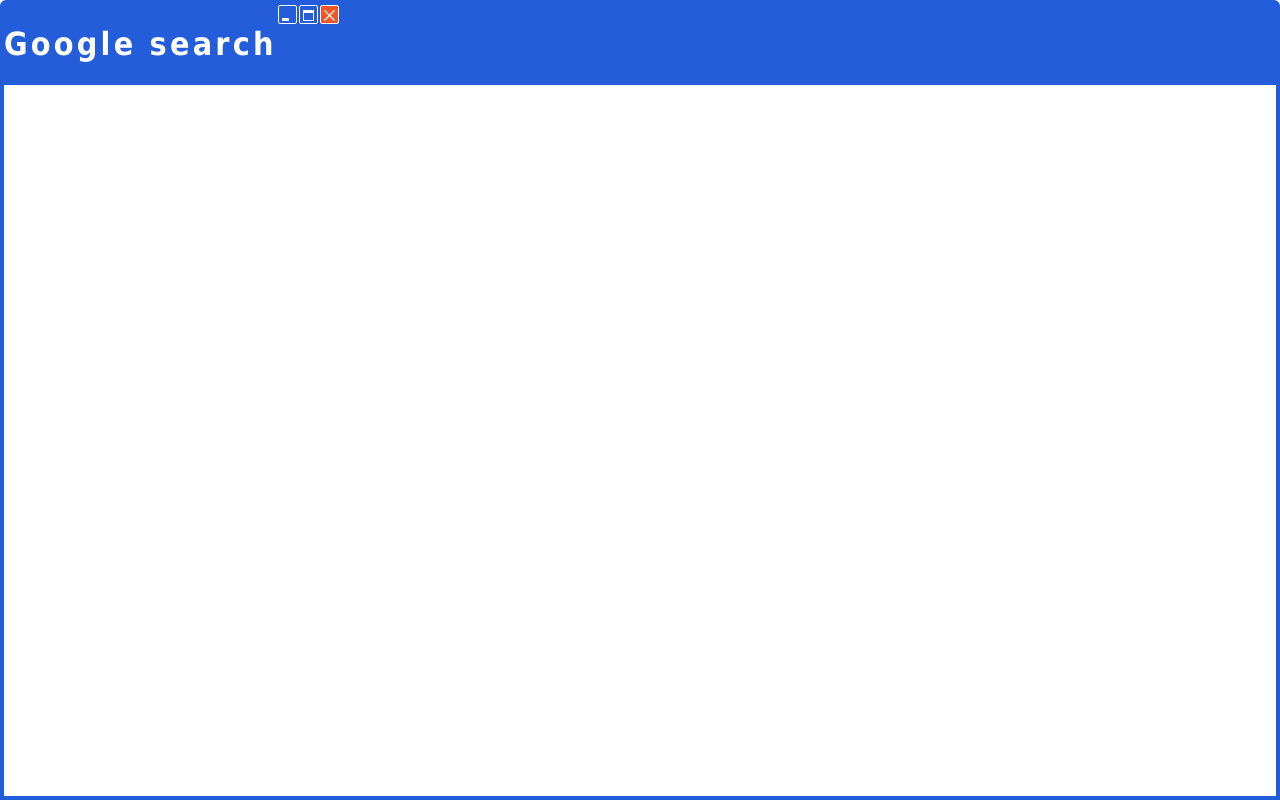
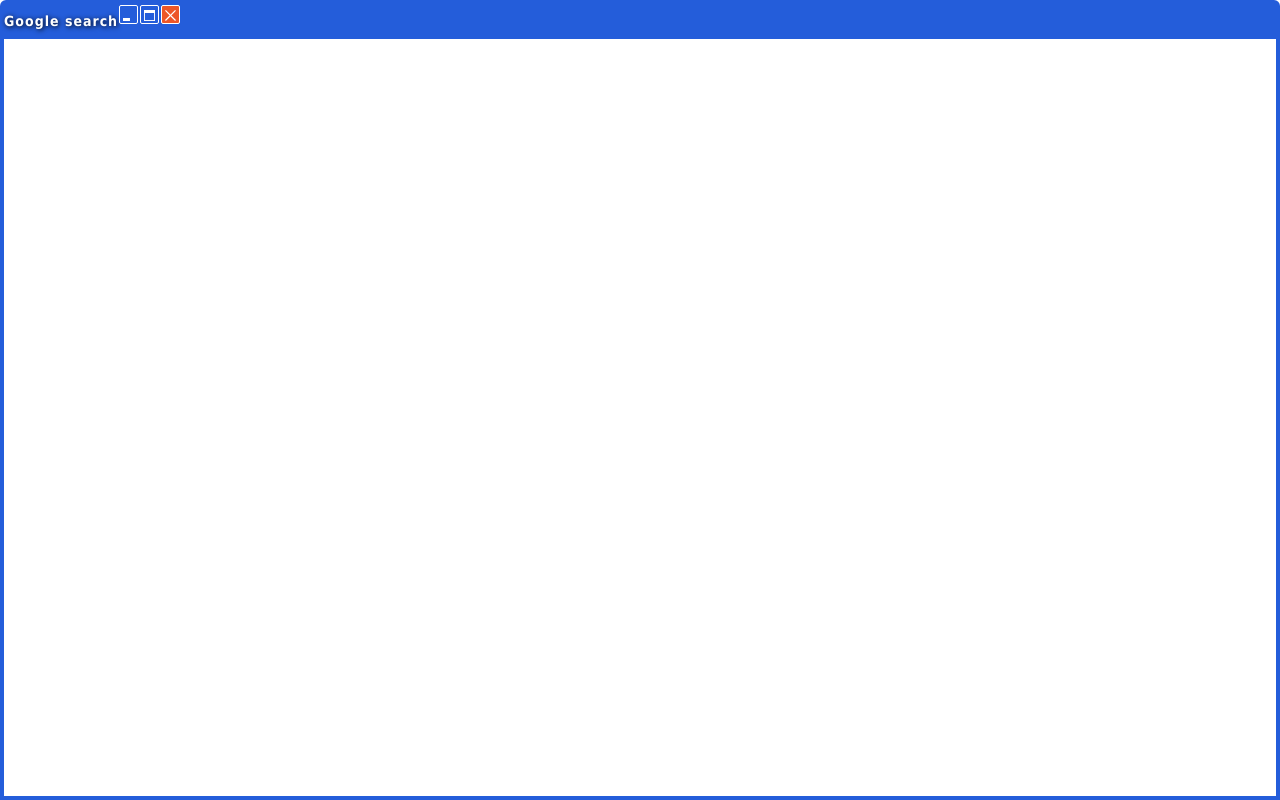
Before and after one commit to shishaltojo/im-feeling-lucky, a React (Create React App) app: page / in a window 1280 px wide. Built offline with nearby package versions, Linux system fonts and the light colour scheme.

Commit message:
Styling TopBar component

```diff
--- a/src/components/TopBar/index.js
+++ b/src/components/TopBar/index.js
@@ -18,6 +18,8 @@
     font-family: ${theme.typography.font.default};
     color: white;
     letter-spacing: ${theme.typography.letterSpacing.default};
+    text-shadow: ${theme.typography.textShadow.default};
+    font-size: ${theme.typography.fontSize.h1};
   }
 
   button {
--- a/src/utils/theme.js
+++ b/src/utils/theme.js
@@ -3,8 +3,14 @@
     font: {
       default: 'Tahoma',
     },
+    fontSize: {
+      h1: '14px',
+    },
     letterSpacing: {
-      default: '0.2rem',
+      default: '1px',
+    },
+    textShadow: {
+      default: '1px 1px 5px black',
     },
   },
   palette: {
```
